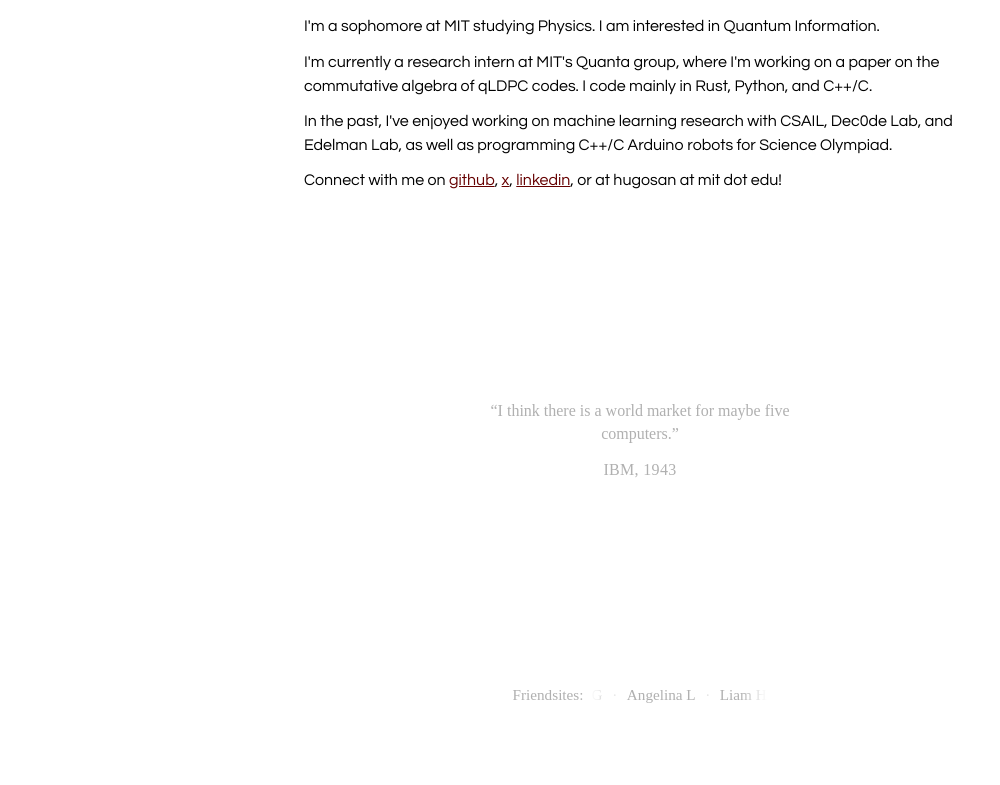
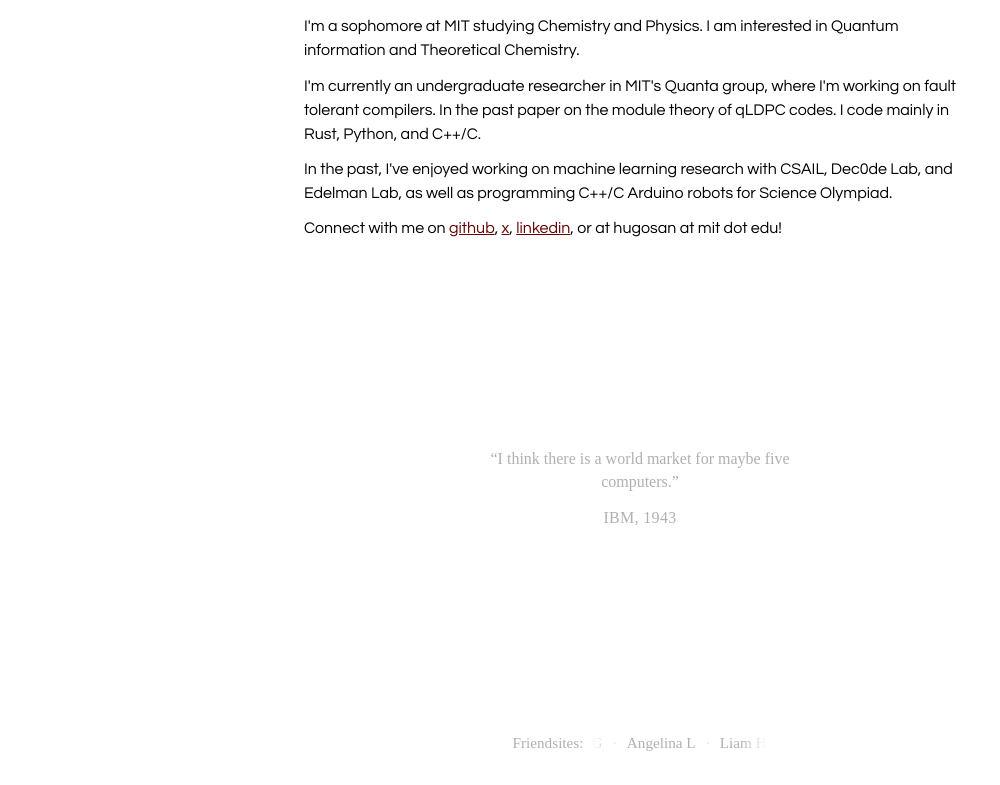
Before and after one commit to jugogpt/hugobernardsanchez.com, a plain HTML site: page index.html in a window 1280 px wide. Shown: the part 78-863 px from the top of the page, without its empty margins (0-1000 px from the left). Before the commit the page ends 815 px from the top, so only its background shows below. Drawn offline with Linux system fonts and the light colour scheme; no server answers.

Commit message:
Update bio for Chemistry/Physics and Quanta research.

```diff
--- a/index.html
+++ b/index.html
@@ -27,9 +27,11 @@
 
             <main class="home-main">
                 <h1><img class="name-orb" src="/orb-h.png" alt="H" width="113" height="114">ugo Sanchez</h1>
-                <p>I'm a sophomore at MIT studying Physics. I am interested in Quantum Information.</p>
-                <p>I'm currently a research intern at MIT's Quanta group, where I'm working on a paper on the
-                    commutative algebra of qLDPC codes. I code mainly in
+                <p>I'm a sophomore at MIT studying Chemistry and Physics. I am interested in Quantum information and
+                    Theoretical Chemistry.</p>
+                <p>I'm currently an undergraduate researcher in MIT's Quanta group, where I'm working on fault tolerant
+                    compilers. In the past paper on the
+                    module theory of qLDPC codes. I code mainly in
                     Rust,
                     Python, and C++/C.</p>
                 <p>In the past, I've enjoyed working on machine learning research with CSAIL, Dec0de Lab, and Edelman
```
